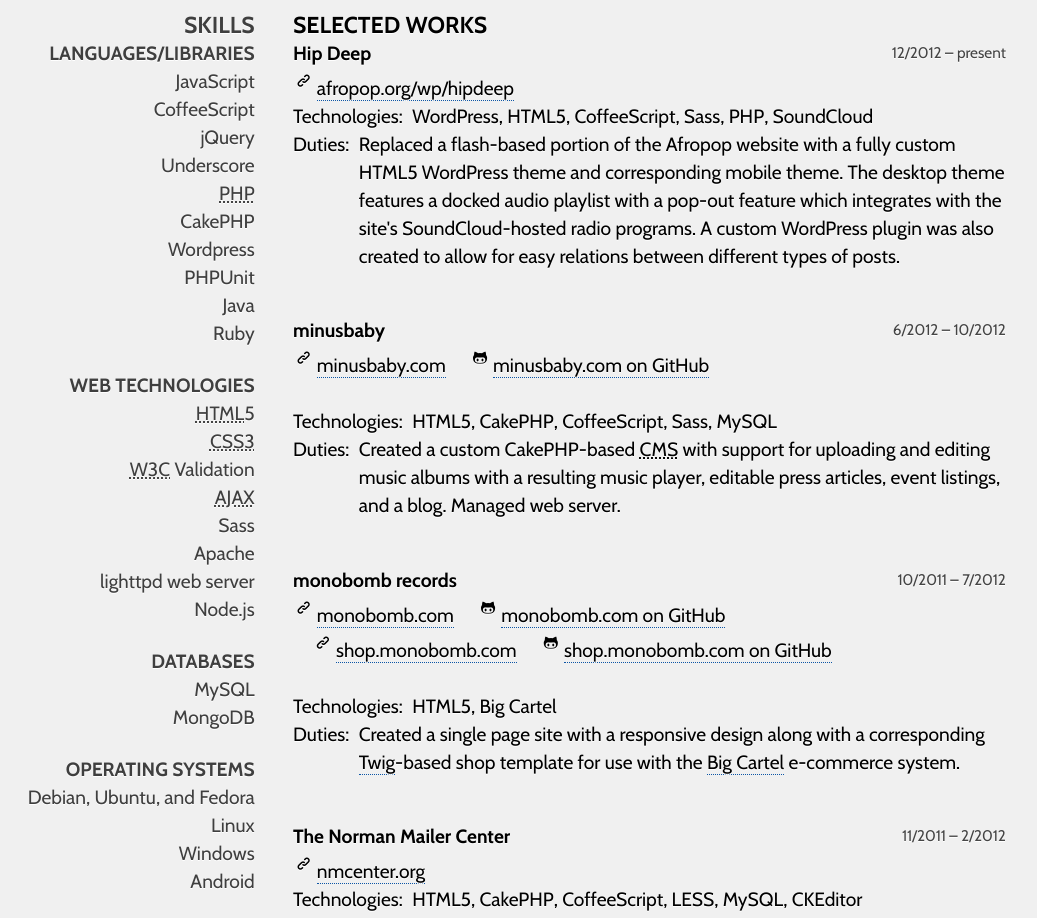
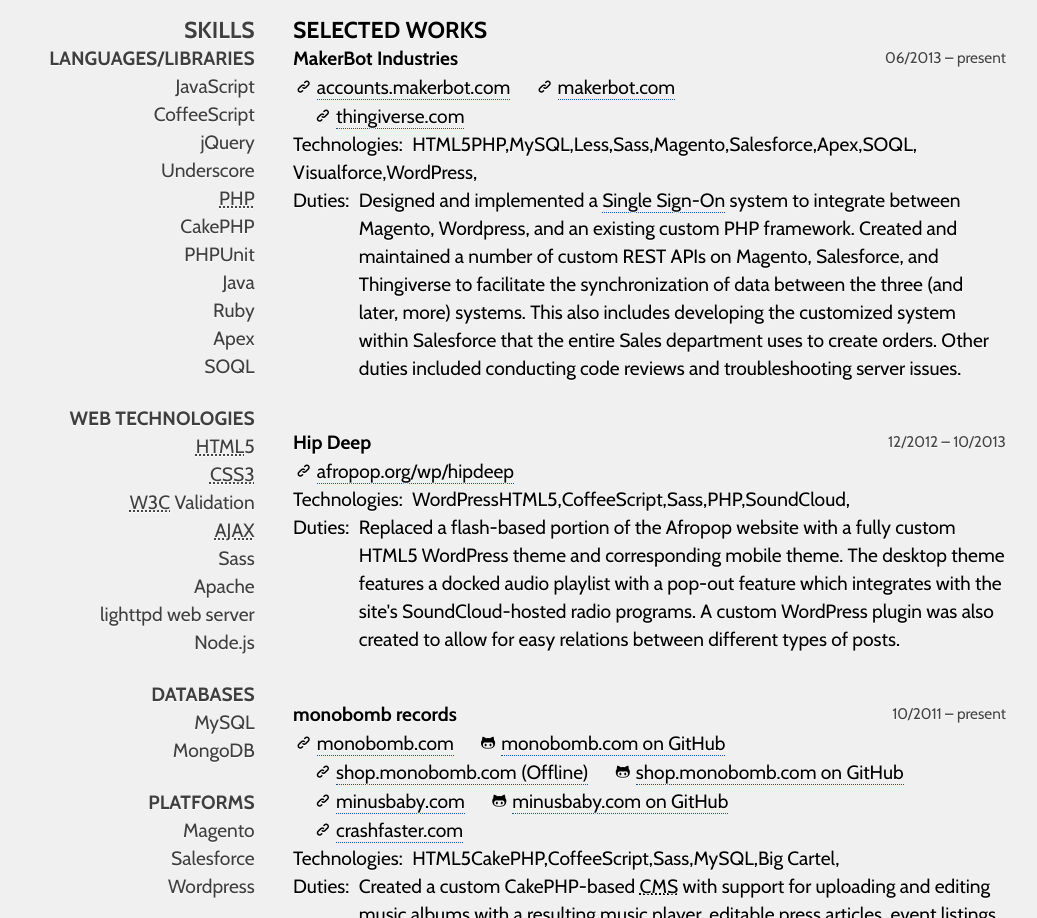
Before and after one commit to openback/resume, a plain HTML site: page index.html in a window 1280 px wide. Shown: the part 195-1113 px from the top of the page, without its empty margins (125-1162 px from the left). Drawn offline with nearby package versions, Linux system fonts and the light colour scheme.

Commit message:
Hasn't been updated in a while

```diff
--- a/index.html
+++ b/index.html
@@ -32,7 +32,7 @@
 						<dt>Twitter</dt><dd><a href="http://twitter.com/openback">openback</a></dd>
 						<dt>Instagram</dt><dd><a href="http://instagram.com/openback">openback</a></dd>
 						<dt>Email</dt><dd><a class="email" href="mailto:tim@openback.net">tim@openback.net</a></dd>
-						<dt>Loc</dt><dd>New York, NY</dd>
+						<dt>Loc</dt><dd>Brooklyn, NY</dd>
 					</dl>
 				</nav>
 			</header>
@@ -43,43 +43,52 @@
 						<li>
 							<h2>Languages/Libraries</h2>
 							<ul class="skills">
-								<li class="skill">JavaScript</li>
-								<li class="skill">CoffeeScript</li>
-								<li class="skill">jQuery</li>
-								<li class="skill">Underscore</li>
-								<li class="skill"><abbr title="PHP: Hypertext Processor">PHP</abbr></li>
-								<li class="skill">CakePHP</li>
-								<li class="skill">Wordpress</li>
-								<li class="skill">PHPUnit</li>
-								<li class="skill">Java</li>
-								<li class="skill">Ruby</li>
+								<li><a href="https://developer.mozilla.org/en-US/docs/Web/JavaScript">JavaScript</a></li>
+								<li><a href="http://coffeescript.org">CoffeeScript</a></li>
+								<li><a href="http://jquery.com">jQuery</a></li>
+								<li><a href="http://underscorejs.org">Underscore</a></li>
+								<li><a href="http://php.net"><abbr title="PHP: Hypertext Processor">PHP</abbr></a></li>
+								<li><a href="http://cakephp.org">CakePHP</a></li>
+								<li><a href="http://phpunit.de">PHPUnit</a></li>
+								<li><a href="http://www.java.com">Java</a></li>
+								<li><a href="https://www.ruby-lang.org/en/">Ruby</a></li>
+								<li><a href="https://developer.salesforce.com/page/Apex">Apex</a></li>
+								<li><a href="http://www.salesforce.com/us/developer/docs/soql_sosl/Content/sforce_api_calls_soql.htm">SOQL</a></li>
 							</ul>
 						</li>
 						<li>
 							<h2>Web Technologies</h2>
 							<ul class="skills">
-								<li class="skill"><abbr title="HyperText Markup Language">HTML</abbr>5</li>
-								<li class="skill"><abbr title="Cascading Style Sheets">CSS3</abbr></li>
-								<li class="skill"><abbr title="World Wide Web Consortium">W3C</abbr> Validation</li>
-								<li class="skill"><abbr title="Asynchronous JavaScript and XML">AJAX</abbr></li>
-								<li class="skill">Sass</li>
-								<li class="skill">Apache</li>
-								<li class="skill">lighttpd web server</li>
-								<li class="skill">Node.js</li>
+								<li><abbr title="HyperText Markup Language">HTML</abbr>5</li>
+								<li><abbr title="Cascading Style Sheets">CSS3</abbr></li>
+								<li><abbr title="World Wide Web Consortium">W3C</abbr> Validation</li>
+								<li><abbr title="Asynchronous JavaScript and XML">AJAX</abbr></li>
+								<li><a href="http://sass-lang.com">Sass</a></li>
+								<li><a href="https://httpd.apache.org/">Apache</a></li>
+								<li><a href="http://lighttpd.net">lighttpd web server</a></li>
+								<li><a href="http://nodejs.org">Node.js</a></li>
 							</ul>
 						</li>
 						<li>
 							<h2>Databases</h2>
 							<ul class="skills">
-								<li class="skill">MySQL</li>
-								<li class="skill">MongoDB</li>
+								<li><a href="http://mysql.com">MySQL</a></li>
+								<li><a href="http://mongodb.org">MongoDB</a></li>
+							</ul>
+						</li>
+						<li>
+							<h2>Platforms</h2>
+							<ul class="skills">
+								<li><a href="http://magento.com">Magento</a></li>
+								<li><a href="http://salesforce.com">Salesforce</a></li>
+								<li><a href="http://wordpress.org">Wordpress</a></li>
 							</ul>
 						</li>
 						<li><h2>Operating Systems</h2>
 							<ul class="skills">
-								<li class="skill">Debian, Ubuntu, and Fedora Linux</li>
-								<li class="skill">Windows</li>
-								<li class="skill">Android</li>
+								<li>Debian, Ubuntu, and Fedora Linux</li>
+								<li>Windows</li>
+								<li>Android</li>
 							</ul>
 						</li>
 					</ul>
@@ -88,7 +97,43 @@
 					<h1>Selected Works</h1>
 					<ol>
 						<li>
-							<div class="timeframe"><time class="started" datetime="2012-12-01">12/2012</time> &ndash; <span class="ended" >present</span></div>
+							<div class="timeframe"><time class="started" datetime="2013-06-17">06/2013</time> &ndash; <span class="ended">present</span></div>
+							<h2 class="client">MakerBot Industries</h2>
+							<dl>
+								<dt class="icon-link">Site</dt><dd><a href="http://accounts.makerbot.com">accounts.makerbot.com</a></dd>
+								<dt class="icon-link">Site</dt><dd><a href="http://makerbot.com">makerbot.com</a></dd>
+								<dt class="icon-link">Site</dt><dd><a href="http://thingiverse.com">thingiverse.com</a></dd>
+							</dl>
+							<div class="technologies">
+								<h3>Technologies:</h3>
+								<ul>
+									<li>HTML5</li>
+									<li>PHP</li>
+									<li>MySQL</li>
+									<li>Less</li>
+									<li>Sass</li>
+									<li>Magento</li>
+									<li>Salesforce</li>
+									<li>Apex</li>
+									<li>SOQL</li>
+									<li>Visualforce</li>
+									<li>WordPress</li>
+								</ul>
+							</div>
+							<div class="duties">
+								<h3>Duties:</h3>
+								<p>
+									Designed and implemented a <a href="http://accounts.makerbot.com">Single Sign-On</a> system
+									to integrate between Magento, Wordpress, and an existing custom PHP framework. Created and
+									maintained a number of custom REST APIs on Magento, Salesforce, and Thingiverse to facilitate
+									the synchronization of data between the three (and later, more) systems. This also includes
+									developing the customized system within Salesforce that the entire Sales department uses to
+									create orders. Other duties included conducting code reviews and troubleshooting server issues.
+								</p>
+							</div>
+						</li>
+						<li>
+							<div class="timeframe"><time class="started" datetime="2012-12-01">12/2012</time> &ndash; <span class="ended" datetime="2013-10-01">10/2013</span></div>
 							<h2 class="client">Hip Deep</h2>
 							<dl>
 								<dt class="icon-link">Site</dt><dd><a href="http://afropop.org/wp/hipdeep">afropop.org/wp/hipdeep</a></dd>
@@ -116,11 +161,16 @@
 							</div>
 						</li>
 						<li>
-							<div class="timeframe"><time class="started" datetime="2012-06-01">6/2012</time> &ndash; <time class="ended" datetime="2012-10-01">10/2012</time></div>
-							<h2 class="client">minusbaby</h2>
+							<div class="timeframe"><time class="started" datetime="2011-10-01">10/2011</time> &ndash; <time class="ended">present</time></div>
+							<h2 class="client">monobomb records</h2>
 							<dl>
+								<dt class="icon-link">Site</dt><dd><a href="http://monobomb.com">monobomb.com</a></dd>
+								<dt class="icon-github">Source</dt><dd><a href="https://github.com/openback/monobomb.com">monobomb.com on GitHub</a></dd>
+								<dt class="icon-link">Site</dt><dd><a href="http://shop.monobomb.com">shop.monobomb.com (Offline)</a></dd>
+								<dt class="icon-github">Source</dt><dd><a href="https://github.com/openback/monobomb.com/tree/shop">shop.monobomb.com on GitHub</a></dd>
 								<dt class="icon-link">Site</dt><dd><a href="http://minusbaby.com">minusbaby.com</a></dd>
 								<dt class="icon-github">Source</dt><dd><a href="https://github.com/openback/minusbaby.com">minusbaby.com on GitHub</a></dd>
+								<dt class="icon-link">Site</dt><dd><a href="http://crashfaster.com">crashfaster.com</a></dd>
 							</dl>
 							<div class="technologies">
 								<h3>Technologies:</h3>
@@ -130,6 +180,7 @@
 									<li>CoffeeScript</li>
 									<li>Sass</li>
 									<li>MySQL</li>
+									<li>Big Cartel</li>
 								</ul>
 							</div>
 							<div class="duties">
@@ -137,32 +188,11 @@
 								<p>
 									Created a custom CakePHP-based <abbr title="Content Management System">CMS</abbr> with
 									support for uploading and editing music albums with a resulting music player, editable
-									press articles, event listings, and a blog. Managed web server.
-								</p>
-							</div>
-						</li>
-						<li>
-							<div class="timeframe"><time class="started" datetime="2011-10-01">10/2011</time> &ndash; <time class="ended" datetime="2012-07-01">7/2012</time></div>
-							<h2 class="client">monobomb records</h2>
-							<dl>
-								<dt class="icon-link">Site</dt><dd><a href="http://monobomb.com">monobomb.com</a></dd>
-								<dt class="icon-github">Source</dt><dd><a href="https://github.com/openback/monobomb.com">monobomb.com on GitHub</a></dd>
-								<dt class="icon-link">Site</dt><dd><a href="http://shop.monobomb.com">shop.monobomb.com</a></dd>
-								<dt class="icon-github">Source</dt><dd><a href="https://github.com/openback/monobomb.com/tree/shop">shop.monobomb.com on GitHub</a></dd>
-							</dl>
-							<div class="technologies">
-								<h3>Technologies:</h3>
-								<ul>
-									<li>HTML5</li>
-									<li>Big Cartel</li>
-								</ul>
-							</div>
-							<div class="duties">
-								<h3>Duties:</h3>
-								<p>
-									Created a single page site with a responsive design along with a corresponding
+									press articles, event listings, and a blog for minusbaby and crashfaster and a single
+									page site with a responsive design along with a corresponding
 									<a href="http://twig.sensiolabs.org/">Twig</a>-based shop template for use with the
-									<a href="http://bigcartel.com">Big Cartel</a> e-commerce system.
+									<a href="http://bigcartel.com">Big Cartel</a> e-commerce system. Also managed the
+									web servers.
 								</p>
 							</div>
 						</li>
--- a/sass/style.scss
+++ b/sass/style.scss
@@ -82,6 +82,7 @@
 dl {
 	dt, dd {
 		display: inline;
+		vertical-align: bottom;
 	}
 }
 
@@ -164,6 +165,11 @@
 	li {
 		display: block;
 	}
+
+	a {
+		@include link-colors($leftColumnText, $obLightBlue, $obLightBlue, $leftColumnText, $obLightBlue);
+		border-bottom: none;
+	}
 }
 
 #experience {
@@ -226,7 +232,7 @@
 			float: left;
 
 			+ li {
-				&:before {
+				&:after {
 					content: ', ';
 				}
 			}
```
Also changed, not shown: stylesheets/print-pdf.css, stylesheets/print.css, stylesheets/style.css.
